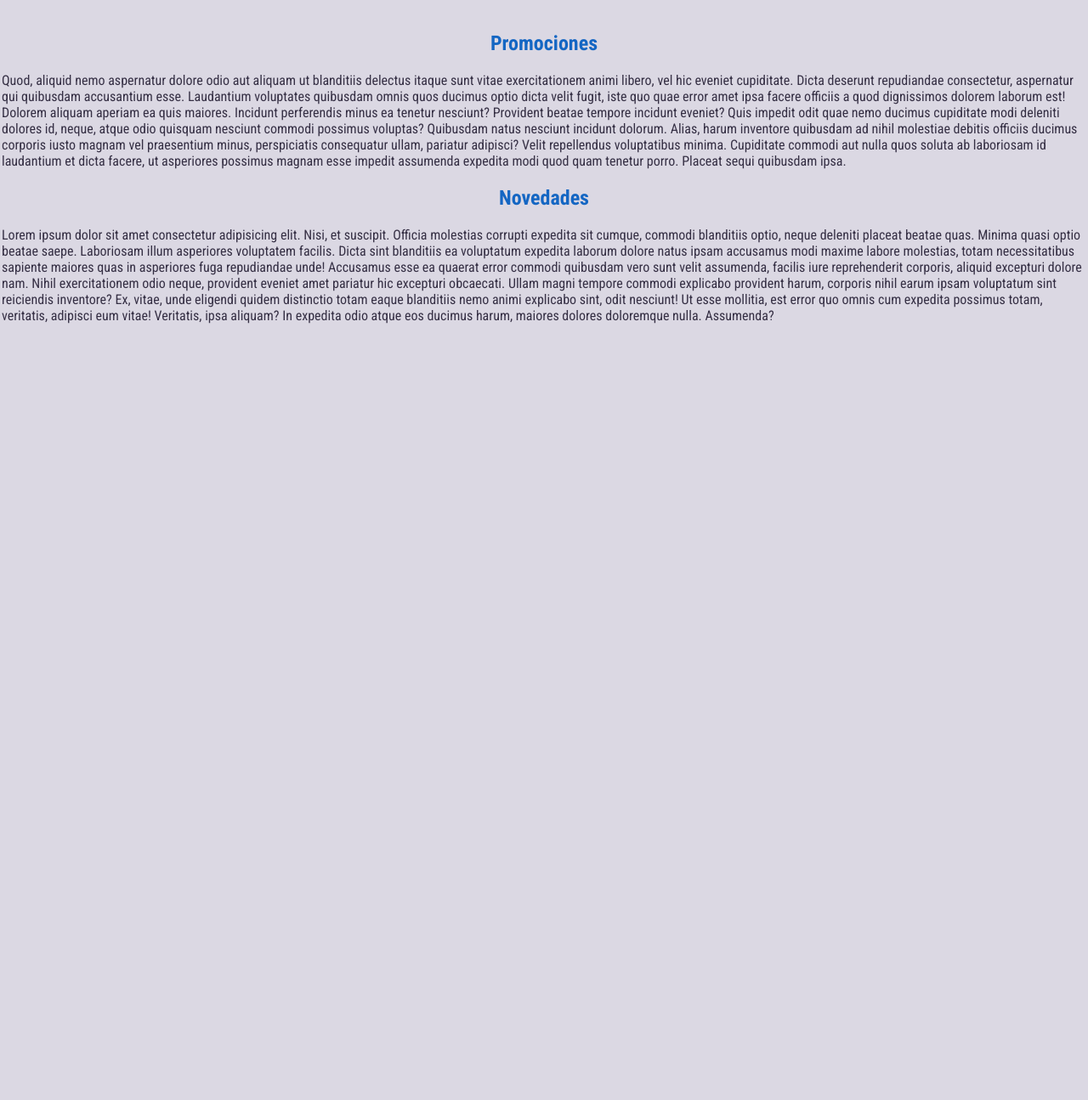
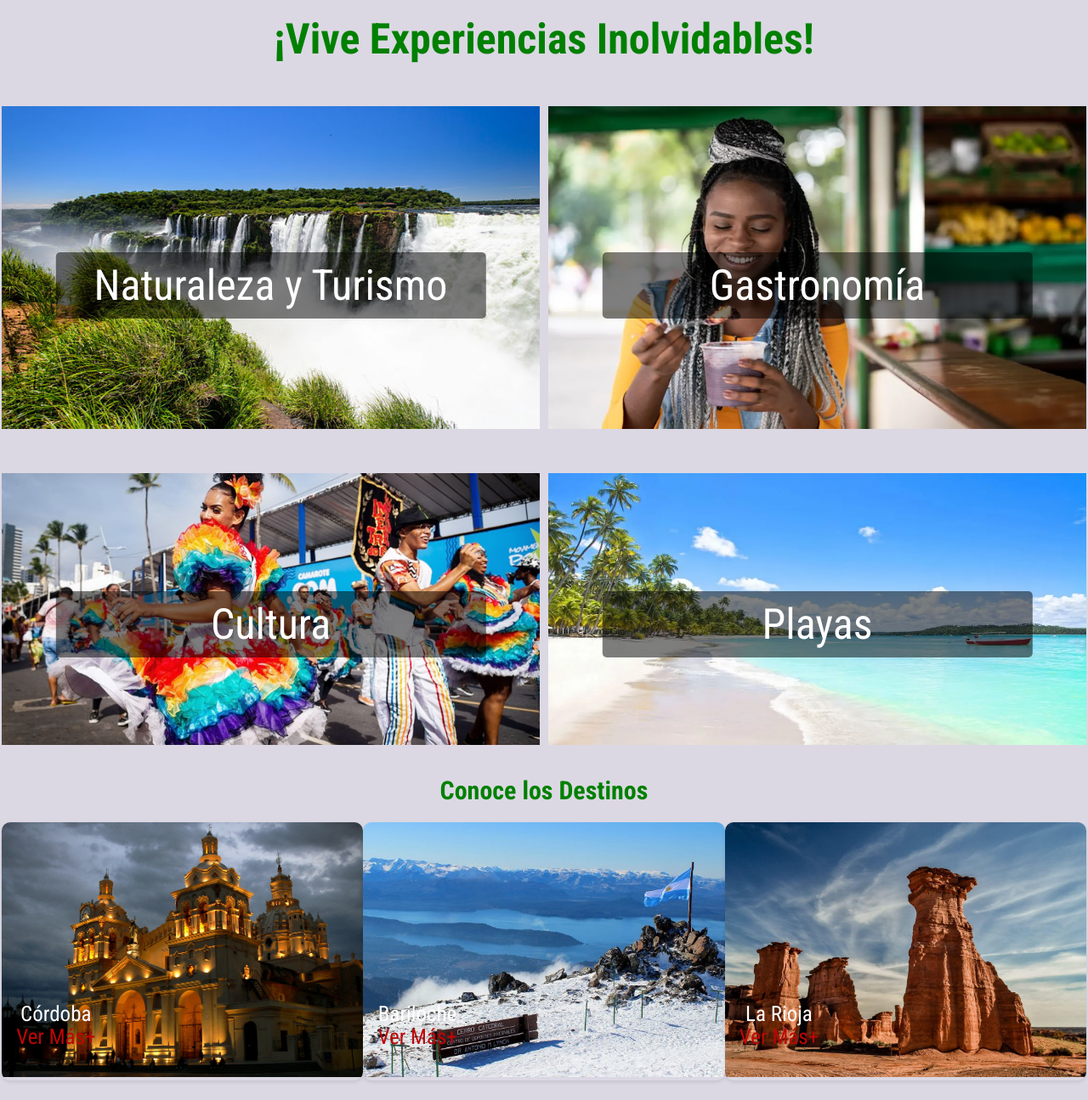
Before and after one commit to miel009/Proyecto-Codo-a-codo--NineTravel, a plain HTML site: page destinos.html in a window 1280 px wide. Shown: the part 105-1400 px from the top of the page at 85% size. Drawn offline with nearby package versions, Linux system fonts and the light colour scheme.

Commit message:
seccion destinos

```diff
--- a/assets/css/destinos.css
+++ b/assets/css/destinos.css
@@ -1,3 +1,118 @@
+*{
+    margin: 0;
+    padding: 0;
+    box-sizing: border-box;
+}
+
+.grid-container {
+    display: grid;
+    grid-template-columns: repeat(2, 1fr); /* Dos columnas */
+    grid-gap: 10px; /* Espacio entre las imágenes */
+    width: 100%; /* Ajusta el ancho del contenedor según sea necesario */
+    margin: auto;
+}
+
+.grid-item {
+    position: relative;
+    overflow: hidden; /* Para asegurarse de que las imágenes no se salgan del contenedor */
+}
+
+.grid-item img {
+    width: 100%;
+    height: 90%;
+    display: block;
+}
+
+.text-overlay {
+    position: absolute;
+    top: 50%;
+    left: 50%;
+    transform: translate(-50%, -50%);
+    color: white;
+    background-color: rgba(0, 0, 0, 0.5); /* Fondo semitransparente para mejorar legibilidad */
+    padding: 10px;
+    border-radius: 5px; /* Bordes redondeados, opcional */
+    text-align: center; /* Centrar el texto */
+    width: 80%; /* Ajustar según sea necesario */
+    font-size: 50px;
+}
+
+h1{
+    text-align: center;
+    color: green;
+    font-size: 50px;
+    margin-bottom: 50px;
+}
+h3{
+    text-align: center;
+    color: green;
+    font-size: 30px;
+    margin-bottom: 20px;
+}
+.card {
+    position: relative;
+    border-radius: 10px;
+    box-shadow: 0 2px 4px rgba(0, 0, 0, 0.1);
+    overflow: hidden;
+    width: 500px;
+    transition: transform 0.3s;
+}
+
+
+.card img {
+    width: 100%;
+    height: 300px;
+    object-fit: cover;
+}
+
+.container{
+    display: flex;
+    justify-content: center;
+    justify-content: space-evenly;
+    margin-bottom: 50px;
+}
+
+.text {
+    position: absolute;
+    bottom: 10%;
+    left: 15%;
+    transform: translate(-50%, -50%);
+    color: white;
+    padding: 10px;
+    border-radius: 5px; /* Bordes redondeados, opcional */
+    text-align: center; /* Centrar el texto */
+    width: 80%; /* Ajustar según sea necesario */
+    font-size: 25px;
+}
+
+.text1 {
+    position: absolute;
+    bottom: 10%;
+    left: 20%;
+    transform: translate(-50%, -50%);
+    color: white;
+    padding: 10px;
+    text-align: center; /* Centrar el texto */
+    font-size: 25px;
+}
+
+.enlace {
+    position: absolute;
+    bottom: 1%;
+    left: 15%;
+    transform: translate(-50%, -50%);
+    color: white;
+    padding: 10px;
+    text-align: center; /* Centrar el texto */
+    font-size: 25px;
+}
+
+a{
+    color: rgb(189, 6, 6);
+    text-decoration: none;
+}
+
+
 /* TAMAÑO DEL DESKTOP */
 @media screen and (min-width: 1024px) {
 
@@ -6,10 +121,48 @@
 
 /* TAMAÑO DEL TABLET */
 @media screen and (min-width: 768px) and (max-width: 1023px) {
+    .text-overlay{
+        font-size: 20px;
+    }
+
+    .card {
+        position: relative;
+        border-radius: 10px;
+        box-shadow: 0 2px 4px rgba(0, 0, 0, 0.1);
+        overflow: hidden;
+        width: 300px;
+        transition: transform 0.3s;
+    }
+
+
+    .card img {
+        width: 300px;
+        height: 200px;
+        object-fit: cover;
+    }
+
 
 }
 
 /* TAMAÑO DEL SMARTPHONE*/
 @media screen and (max-width: 767px) {
+    .text-overlay{
+        font-size: 5px;
+    }
 
+    .card {
+        position: relative;
+        border-radius: 10px;
+        box-shadow: 0 2px 4px rgba(0, 0, 0, 0.1);
+        overflow: hidden;
+        width: 200px;
+        transition: transform 0.3s;
+    }
+
+
+    .card img {
+        width: 200px;
+        height: 150px;
+        object-fit: cover;
+    }
 }
--- a/destinos.html
+++ b/destinos.html
@@ -10,6 +10,8 @@
     <title> NineTravel</title>
 </head>
 <body>
+
+
         <header>
             <div class="navbar">
                 <img class="LogoNineT" src="assets/img/logotex.png" alt="logo">
@@ -28,31 +30,89 @@
         </header>
 
         <main>
-        <section>
-            <h2>Promociones</h2>
-            <p>Quod, aliquid nemo aspernatur dolore odio aut aliquam ut blanditiis delectus itaque sunt vitae exercitationem animi libero, vel hic eveniet cupiditate. Dicta deserunt repudiandae consectetur, aspernatur qui quibusdam accusantium esse.
-                Laudantium voluptates quibusdam omnis quos ducimus optio dicta velit fugit, iste quo quae error amet ipsa facere officiis a quod dignissimos dolorem laborum est! Dolorem aliquam aperiam ea quis maiores.
-                Incidunt perferendis minus ea tenetur nesciunt? Provident beatae tempore incidunt eveniet? Quis impedit odit quae nemo ducimus cupiditate modi deleniti dolores id, neque, atque odio quisquam nesciunt commodi possimus voluptas?
-                Quibusdam natus nesciunt incidunt dolorum. Alias, harum inventore quibusdam ad nihil molestiae debitis officiis ducimus corporis iusto magnam vel praesentium minus, perspiciatis consequatur ullam, pariatur adipisci? Velit repellendus voluptatibus minima.
-                Cupiditate commodi aut nulla quos soluta ab laboriosam id laudantium et dicta facere, ut asperiores possimus magnam esse impedit assumenda expedita modi quod quam tenetur porro. Placeat sequi quibusdam ipsa.
-               </p>
-        </section>
-        <section>
-            <h2>Novedades</h2>
-            <p> Lorem ipsum dolor sit amet consectetur adipisicing elit. Nisi, et suscipit. Officia molestias corrupti expedita sit cumque, commodi blanditiis optio, neque deleniti placeat beatae quas. Minima quasi optio beatae saepe.
-            Laboriosam illum asperiores voluptatem facilis. Dicta sint blanditiis ea voluptatum expedita laborum dolore natus ipsam accusamus modi maxime labore molestias, totam necessitatibus sapiente maiores quas in asperiores fuga repudiandae unde!
-            Accusamus esse ea quaerat error commodi quibusdam vero sunt velit assumenda, facilis iure reprehenderit corporis, aliquid excepturi dolore nam. Nihil exercitationem odio neque, provident eveniet amet pariatur hic excepturi obcaecati.
-            Ullam magni tempore commodi explicabo provident harum, corporis nihil earum ipsam voluptatum sint reiciendis inventore? Ex, vitae, unde eligendi quidem distinctio totam eaque blanditiis nemo animi explicabo sint, odit nesciunt!
-            Ut esse mollitia, est error quo omnis cum expedita possimus totam, veritatis, adipisci eum vitae! Veritatis, ipsa aliquam? In expedita odio atque eos ducimus harum, maiores dolores doloremque nulla. Assumenda?
-             </p>
-        </section>
+            <h1>¡Vive Experiencias Inolvidables!</h1>
+            <div class="grid-container">
+                <div class="grid-item">
+                    <img src="/assets/img/naturaleza.jpg" alt="">
+                    <div class="text-overlay">Naturaleza y Turismo</div>
+                </div>
+                <div class="grid-item">
+                    <img src="/assets/img/gastronomia.webp" alt="">
+                    <div class="text-overlay">Gastronomía</div>
+                </div>
+                <div class="grid-item">
+                    <img src="/assets/img/cultura.jpg" alt="">
+                    <div class="text-overlay">Cultura</div>
+                </div>
+                <div class="grid-item">
+                    <img src="/assets/img/playas.webp" alt="">
+                    <div class="text-overlay">Playas</div>
+                </div>
+            </div>
+
+            <h3>Conoce los Destinos</h3>
+            <div class="container">
+            <div class="card">
+                <img src="assets/img/cordoba.jpg" alt="bahiaHawai">
+                <div class="text">Córdoba</div>
+                <div class="enlace"><a href="/paquetes.html">Ver Más+</a></div>
+            </div>
+            <div class="card">
+                <img src="assets/img/bariloche.jpg" alt="bahiaHawai">
+                <div class="text">Bariloche</div>
+                <div class="enlace"><a href="/paquetes.html">Ver Más+</a></div>
+            </div>
+            <div class="card">
+                <img src="assets/img/talampaya_laRioja.jpg" alt="bahiaHawai">
+                <div class="text">La Rioja</div>
+                <div class="enlace"><a href="/paquetes.html">Ver Más+</a></div>
+            </div>
+        </div>
+
+        <div class="container">
+            <div class="card">
+                <img src="assets/img/P_Galinhas.jpg" alt="bahiaHawai">
+                <div class="text">Galinhas</div>
+                <div class="enlace"><a href="/paquetes.html">Ver Más+</a></div>
+            </div>
+            <div class="card">
+                <img src="assets/img/Foz.jpg" alt="bahiaHawai">
+                <div class="text1">Foz do Iguaçu</div>
+                <div class="enlace"><a href="/paquetes.html">Ver Más+</a></div>
+            </div>
+            <div class="card">
+                <img src="assets/img/Pao_Azucar.jpg" alt="bahiaHawai">
+                <div class="text1">Pão de Açúcar</div>
+                <div class="enlace"><a href="/paquetes.html">Ver Más+</a></div>
+            </div>
+        </div>
+
+        <div class="container">
+            <div class="card">
+                <img src="assets/img/bahiaHawai.jpg" alt="bahiaHawai">
+                <div class="text">Hawai</div>
+                <div class="enlace"><a href="/paquetes.html">Ver Más+</a></div>
+            </div>
+            <div class="card">
+                <img src="assets/img/newYork.jpg" alt="bahiaHawai">
+                <div class="text">New York</div>
+                <div class="enlace"><a href="/paquetes.html">Ver Más+</a></div>
+            </div>
+            <div class="card">
+                <img src="assets/img/Mauna_Kea.jpg" alt="bahiaHawai">
+                <div class="text">Mauna Kea</div>
+                <div class="enlace"><a href="/paquetes.html">Ver Más+</a></div>
+            </div>
+        </div>
+
         </main>
-
 
 
         <footer>
             <p>&copy; NineTravel </p>
         </footer>
+
+
     <script src="assets/js/script.js"></script>
 </body>
 </html>
```
Also changed, not shown: assets/img/cultura.jpg (added), assets/img/gastronomia.webp (added), assets/img/naturaleza.jpg (added), assets/img/playas.webp (added). Lines whose indentation alone changed are shown as unchanged.
